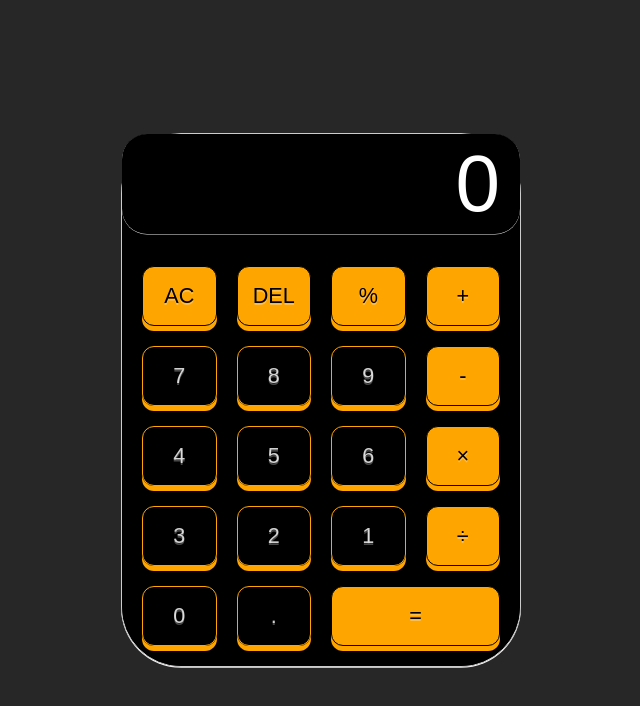
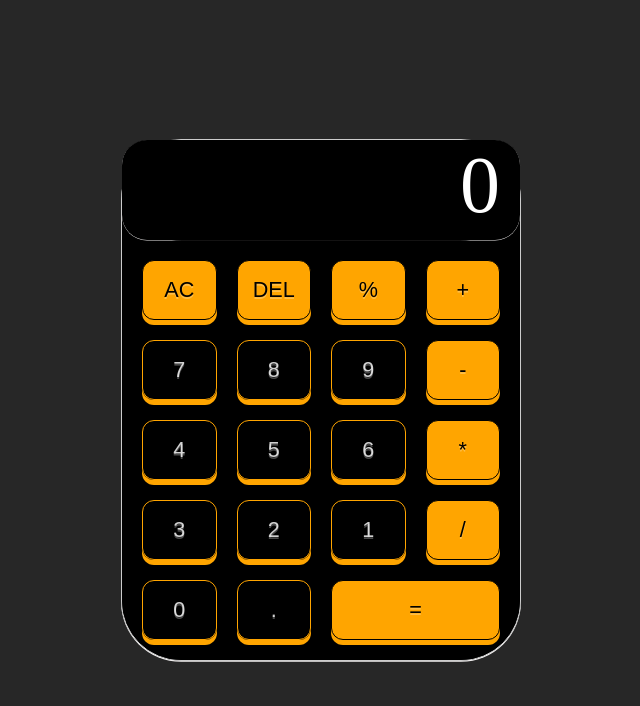
Before and after one commit to daniyal-abbassi/calculator, a plain HTML site: page index.html in a window 1280 px wide. Shown: the whole page, without its empty margins (319-959 px from the left). Drawn offline with Linux system fonts and the light colour scheme.

Commit message:
Update index.html

```diff
--- a/index.html
+++ b/index.html
@@ -9,14 +9,14 @@
   </head>
   <body>
     <div class="calculator">
-      <input
+      <!-- <input
         type="text"
         class="calculator-screen"
         id="display"
         value="0"
         disabled
-      />0
-
+      />0 -->
+      <div class="calculator-screen" id="display">0</div>
       <div class="calculator-keys">
         <button type="button" class="all-clear math" id="clear" value="all-clear">
           AC
@@ -38,13 +38,15 @@
         <button type="button" id="five" value="5">5</button>
         <button type="button" id="six" value="6">6</button>
         <button type="button" class="operator" id="multiply" value="*">
-          &times;
+          <!-- &times; -->
+           *
         </button>
         <button type="button" id="three" value="3">3</button>
         <button type="button" id="two" value="2">2</button>
         <button type="button" id="one" value="1">1</button>
         <button type="button" class="operator" id="divide" value="/">
-          &divide;
+          <!-- &divide; -->
+           /
         </button>
         <button type="button" id="zero" value="0">0</button>
         <button type="button" class="decimal" id="decimal" value=".">.</button>
```
